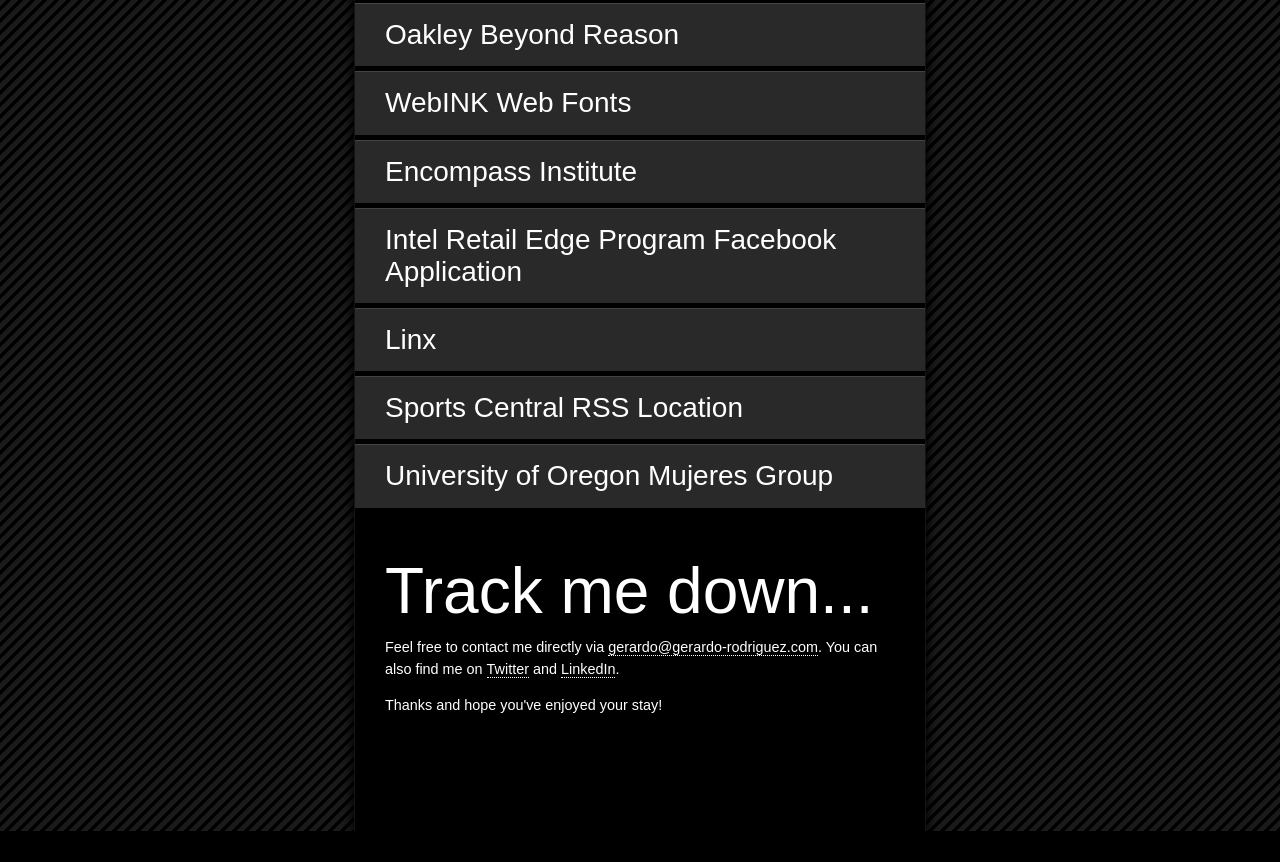
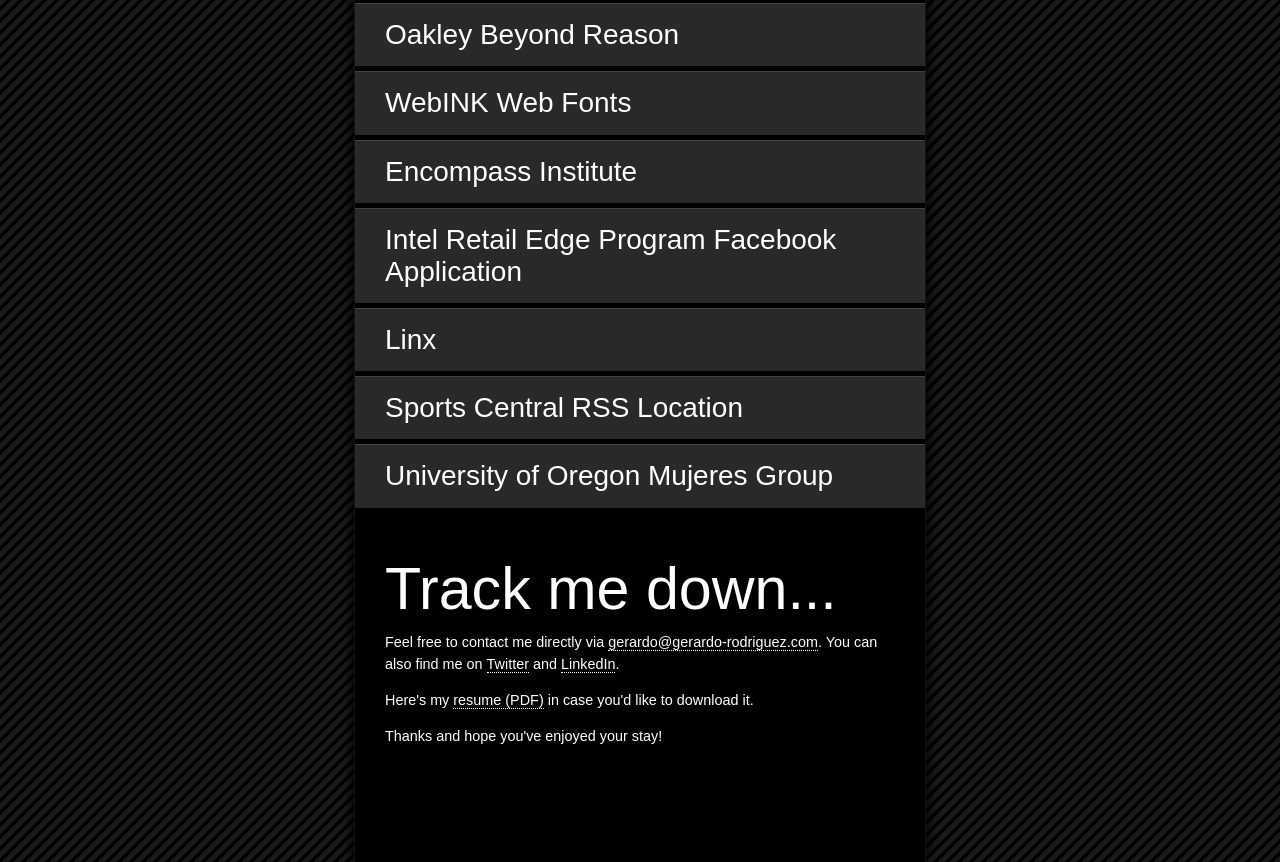
Before and after one commit to gerardo-rodriguez/gerardo-rodriguez.com-v2, a plain HTML site: page index.html in a window 1280 px wide. Shown: the part 469-1331 px from the top of the page. Before the commit the page ends 1300 px from the top, so only its background shows below. Drawn offline with Linux system fonts and the light colour scheme; a web font is replaced by a local one.

Commit message:
Adding resume line.

```diff
--- a/index.html
+++ b/index.html
@@ -198,6 +198,9 @@
       <article id="contact" class="content-bucket">
         <h2>Track me down...</h2>
         <p>Feel free to contact me directly via <a href="mailto:gerardo@gerardo-rodriguez.com">gerardo@gerardo-rodriguez.com</a>. You can also find me on <a href="http://twitter.com/_gerardo" target="_blank">Twitter</a> and <a href="http://www.linkedin.com/in/rodriguezgerardo" target="_blank">LinkedIn</a>.<!--  If you’re still curious, you can also follow me on Instagram ( gerardo_rodriguez ). --></p>
+
+        <p>Here's my <a href="#">resume (PDF)</a> in case you'd like to download it.</p>
+
         <p>Thanks and hope you've enjoyed your stay!</p>
       </article>
 
--- a/less/styles.less
+++ b/less/styles.less
@@ -268,6 +268,12 @@ header nav li a {
 	#projects dt {
 		padding: 15px 30px;
 	}
+
+	#contact {
+		h2 {
+			font-size: 3.7em;
+		}
+	}
 }
 
 /***************************************
```
Also changed, not shown: css/styles.css.
